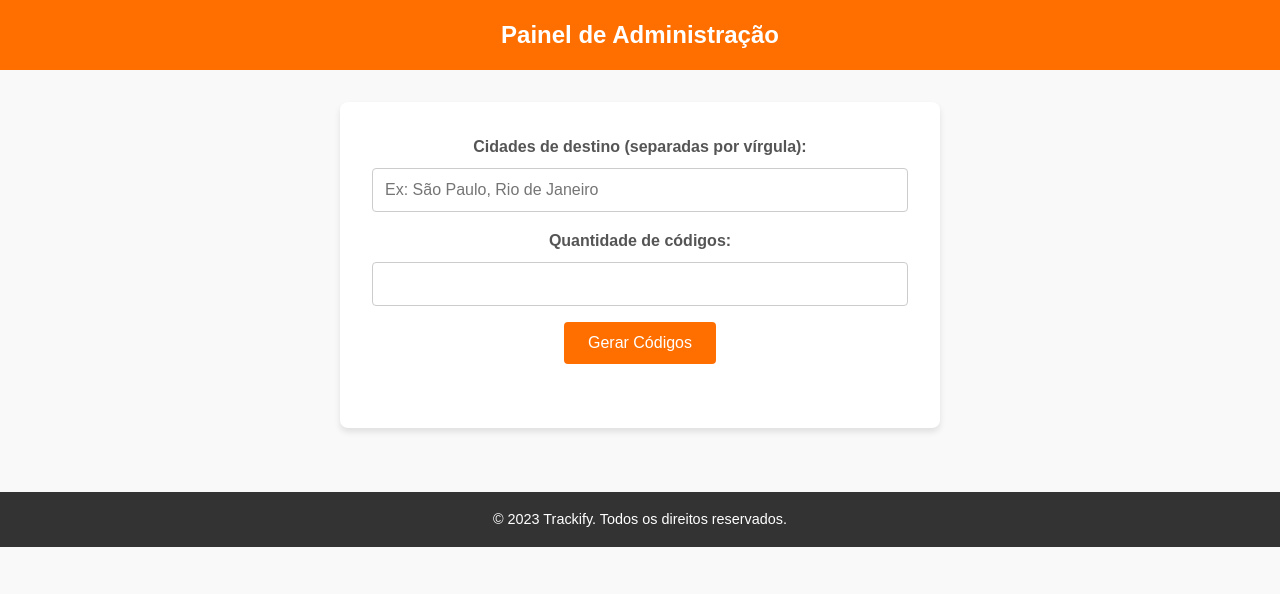
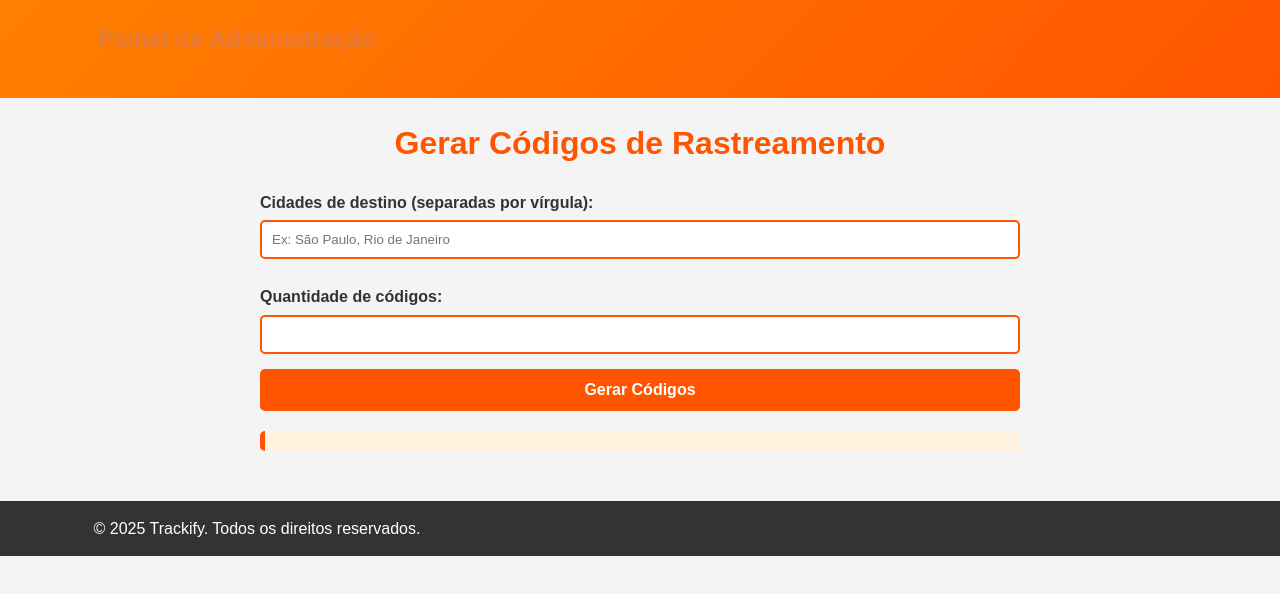
Before and after one commit to SantiaGhou/Trackify, a website: page public/admin.html in a window 1280 px wide. Drawn offline with Linux system fonts and the light colour scheme.

Commit message:
Commit final

```diff
--- a/public/admin-style.css
+++ b/public/admin-style.css
@@ -1,95 +1,5 @@
-/* Reset básico */
-* {
-  margin: 0;
-  padding: 0;
-  box-sizing: border-box;
-}
-
-body {
-  font-family: 'Arial', sans-serif;
-  background-color: #f9f9f9; /* Fundo claro */
-  color: #333;
-  line-height: 1.6;
-}
-
-/* Header */
-header {
-  display: flex;
-  align-items: center;
-  justify-content: center;
-  background-color: #ff6f00; /* Laranja vibrante */
-  color: white;
-  padding: 1rem 0;
-  text-align: center;
-}
-
-header .logo {
-  width: 40px;
-  height: 40px;
-  margin-right: 1rem;
-}
-
-header h1 {
-  font-size: 1.5rem;
-  font-weight: bold;
-  margin: 0;
-}
-
-/* Main Section */
-main {
-  padding: 2rem 0;
-}
-
-.container {
-  max-width: 600px;
-  margin: 0 auto;
-  background-color: #ffffff; /* Fundo branco */
-  padding: 2rem;
-  border-radius: 8px;
-  box-shadow: 0 4px 6px rgba(0, 0, 0, 0.1); /* Sombra sutil */
-  text-align: center;
-}
-
-form label {
-  display: block;
-  margin-bottom: 0.5rem;
-  font-weight: bold;
-  color: #555; /* Texto mais suave */
-}
-
-form input {
-  width: 100%;
-  padding: 0.75rem;
-  margin-bottom: 1rem;
-  border: 1px solid #ccc;
-  border-radius: 4px;
-  font-size: 1rem;
-  transition: border-color 0.3s ease; /* Transição suave */
-}
-
-form input:focus {
-  border-color: #ff6f00; /* Destaque no foco */
-  outline: none;
-}
-
-form button {
-  padding: 0.75rem 1.5rem;
-  background-color: #ff6f00; /* Laranja vibrante */
-  color: white;
-  border: none;
-  border-radius: 4px;
-  cursor: pointer;
-  font-size: 1rem;
-  transition: background-color 0.3s ease; /* Transição suave */
-}
-
-form button:hover {
-  background-color: #e65c00; /* Laranja mais escuro */
-}
-
 .generated-codes {
   margin-top: 2rem;
-  text-align: left;
 }
 
 .generated-codes p {
@@ -99,37 +9,86 @@ form button:hover {
 }
 
 .generated-codes p code {
-  background-color: #f0f0f0; /* Fundo claro para os códigos */
+  background-color: #f0f0f0;
   padding: 0.25rem 0.5rem;
   border-radius: 4px;
   font-family: 'Courier New', monospace;
-  color: #ff6f00; /* Destacar os códigos */
+  color: #ff6f00;
 }
-
-/* Footer */
-footer {
-  background-color: #333;
+* {
+  margin: 0;
+  padding: 0;
+  box-sizing: border-box;
+  font-family: Arial, sans-serif;
+}
+body {
+  background-color: #f4f4f4;
+  color: #333;
+}
+.container {
+  width: 90%;
+  max-width: 800px;
+  margin: 0 auto;
+  padding: 20px;
+}
+.header {
+  background: linear-gradient(135deg, #ff8000, #ff5500);
   color: white;
+  padding: 20px;
   text-align: center;
-  padding: 1rem 0;
-  margin-top: 2rem;
+  font-size: 1.5em;
+  font-weight: bold;
 }
-
-footer p {
-  font-size: 0.9rem;
+.main {
+  background: white;
+  padding: 30px;
+  margin-top: 20px;
+  border-radius: 10px;
+  box-shadow: 0px 4px 8px rgba(0,0,0,0.1);
 }
-
-/* Responsividade */
-@media (max-width: 600px) {
-  header h1 {
-    font-size: 1.25rem;
-  }
-
-  form input {
-    font-size: 0.9rem;
-  }
-
-  form button {
-    font-size: 0.9rem;
-  }
+h1 {
+  color: #ff5500;
+  text-align: center;
+  margin-bottom: 20px;
 }
+label {
+  display: block;
+  margin: 10px 0 5px;
+  font-weight: bold;
+}
+input {
+  width: 100%;
+  padding: 10px;
+  border: 2px solid #ff5500;
+  border-radius: 5px;
+  margin-bottom: 15px;
+}
+button {
+  width: 100%;
+  padding: 12px;
+  background: #ff5500;
+  border: none;
+  color: white;
+  font-size: 1em;
+  font-weight: bold;
+  border-radius: 5px;
+  cursor: pointer;
+  transition: 0.3s;
+}
+button:hover {
+  background: #ff8000;
+}
+.generated-codes {
+  margin-top: 20px;
+  padding: 10px;
+  background: #fff3e0;
+  border-left: 5px solid #ff5500;
+  border-radius: 5px;
+}
+.footer {
+  text-align: center;
+  padding: 15px;
+  background: #333;
+  color: white;
+  margin-top: 30px;
+}
--- a/public/admin.html
+++ b/public/admin.html
@@ -4,20 +4,25 @@
   <meta charset="UTF-8">
   <meta name="viewport" content="width=device-width, initial-scale=1.0">
   <title>Administração - Trackify</title>
-  <link rel="icon" href="imgs/favico.svg" type="image/svg+xml">
   <link rel="stylesheet" href="style.css">
   <link rel="stylesheet" href="admin-style.css">
+  <link rel="icon" href="imgs/favico.svg" type="image/svg+xml">
 </head>
 <body>
-  <!-- Cabeçalho -->
-  <header>
-    <h1>Painel de Administração</h1>
+  <!-- Header -->
+  <header class="header">
+    <div class="container">
+      <div class="logo">
+        <h1>Painel de Administração</h1>
+      </div>
+    </div>
   </header>
 
-  <!-- Seção Principal -->
+  <!-- Main Section -->
   <main>
     <div class="container">
-      <form id="generate-codes-form">
+      <h1>Gerar Códigos de Rastreamento</h1>
+      <form id="generateForm">
         <label for="cities">Cidades de destino (separadas por vírgula):</label>
         <input type="text" id="cities" placeholder="Ex: São Paulo, Rio de Janeiro" required>
         <label for="quantity">Quantidade de códigos:</label>
@@ -28,12 +33,13 @@
     </div>
   </main>
 
-  <!-- Rodapé -->
-  <footer>
-    <p>&copy; 2023 Trackify. Todos os direitos reservados.</p>
+  <!-- Footer -->
+  <footer class="footer">
+    <div class="container">
+      <p>&copy; 2025 Trackify. Todos os direitos reservados.</p>
+    </div>
   </footer>
 
-  <!-- Scripts -->
   <script src="script.js"></script>
 </body>
 </html>
--- a/public/script.js
+++ b/public/script.js
@@ -1,46 +1,51 @@
-document.getElementById("trackingForm").addEventListener("submit", async (event) => {
+document.getElementById("generateForm").addEventListener("submit", async (event) => {
   event.preventDefault();
 
-  // Obtém o código digitado pelo usuário
-  const trackingCode = document.getElementById("tracking-code").value;
+  // Obtém os valores do formulário
+  const cities = document.getElementById("cities").value.trim();
+  const quantity = parseInt(document.getElementById("quantity").value, 10);
+
+  // Validação básica
+  if (!cities || quantity < 1) {
+    alert("Por favor, insira as cidades e a quantidade de códigos.");
+    return;
+  }
 
   try {
     // Faz a requisição para a API
-    const response = await fetch(`/api/check-status/${trackingCode}`);
-    const data = await response.json();
+    const response = await fetch("/api/generate-codes", {
+      method: "POST",
+      headers: {
+        "Content-Type": "application/json"
+      },
+      body: JSON.stringify({ cities, quantity })
+    });
 
-    // Verifica se o código foi encontrado
-    if (response.status === 404) {
-      alert(data.error); // Exibe mensagem de erro
+    // Verifica se a resposta foi bem-sucedida
+    if (!response.ok) {
+      const data = await response.json();
+      alert(data.error || "Ocorreu um erro ao gerar os códigos.");
       return;
     }
 
-    // Exibe os resultados
-    displayTrackingResults(data.history);
+    // Converte a resposta em JSON
+    const data = await response.json();
+
+    // Exibe os códigos gerados
+    displayGeneratedCodes(data.generatedCodes);
   } catch (error) {
-    console.error("Erro ao consultar o status:", error);
-    alert("Ocorreu um erro ao consultar o status. Tente novamente.");
+    console.error("Erro ao gerar os códigos:", error);
+    alert("Ocorreu um erro ao gerar os códigos. Tente novamente.");
   }
 });
 
-function displayTrackingResults(history) {
-  const trackingResultsSection = document.getElementById("tracking-results");
-  const trackingHistoryList = document.getElementById("tracking-history");
+function displayGeneratedCodes(codes) {
+  const generatedCodesSection = document.getElementById("generated-codes");
+  generatedCodesSection.innerHTML = ""; // Limpa a seção anterior
 
-  // Limpa a lista anterior
-  trackingHistoryList.innerHTML = "";
-
-  // Adiciona cada item do histórico à lista
-  history.forEach((item) => {
-    const listItem = document.createElement("li");
-    listItem.innerHTML = `
-      <span class="status">${item.status}</span>
-      <span class="timestamp">${item.timestamp}</span>
-      <p>${item.description}</p>
-    `;
-    trackingHistoryList.appendChild(listItem);
+  codes.forEach((code) => {
+    const paragraph = document.createElement("p");
+    paragraph.innerHTML = `<code>${code}</code>`;
+    generatedCodesSection.appendChild(paragraph);
   });
-
-  // Remove a classe "hidden" para exibir a seção
-  trackingResultsSection.classList.remove("hidden");
 }
```
Also changed, not shown: server.js (+12 -3 lines), public/style.css (line endings or trailing spaces).
